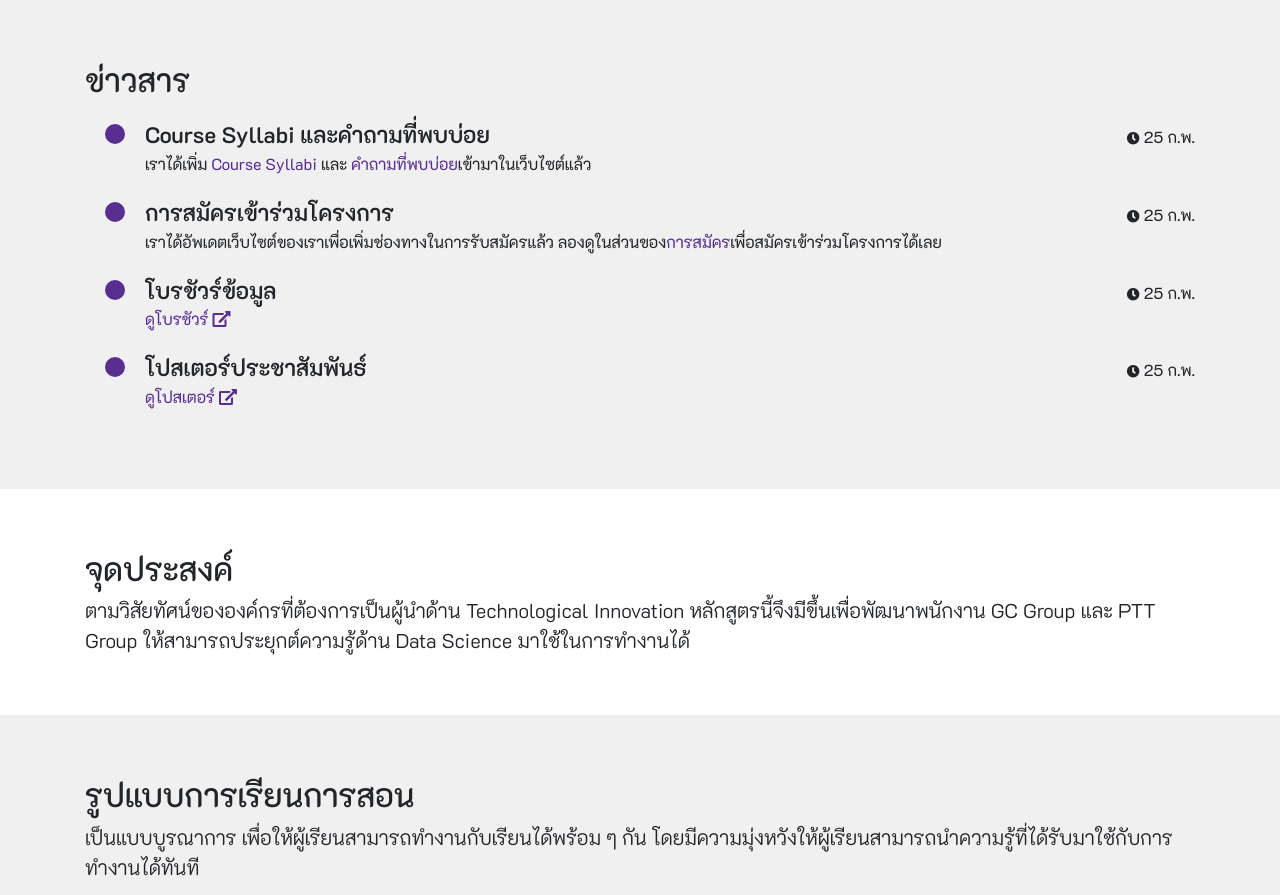
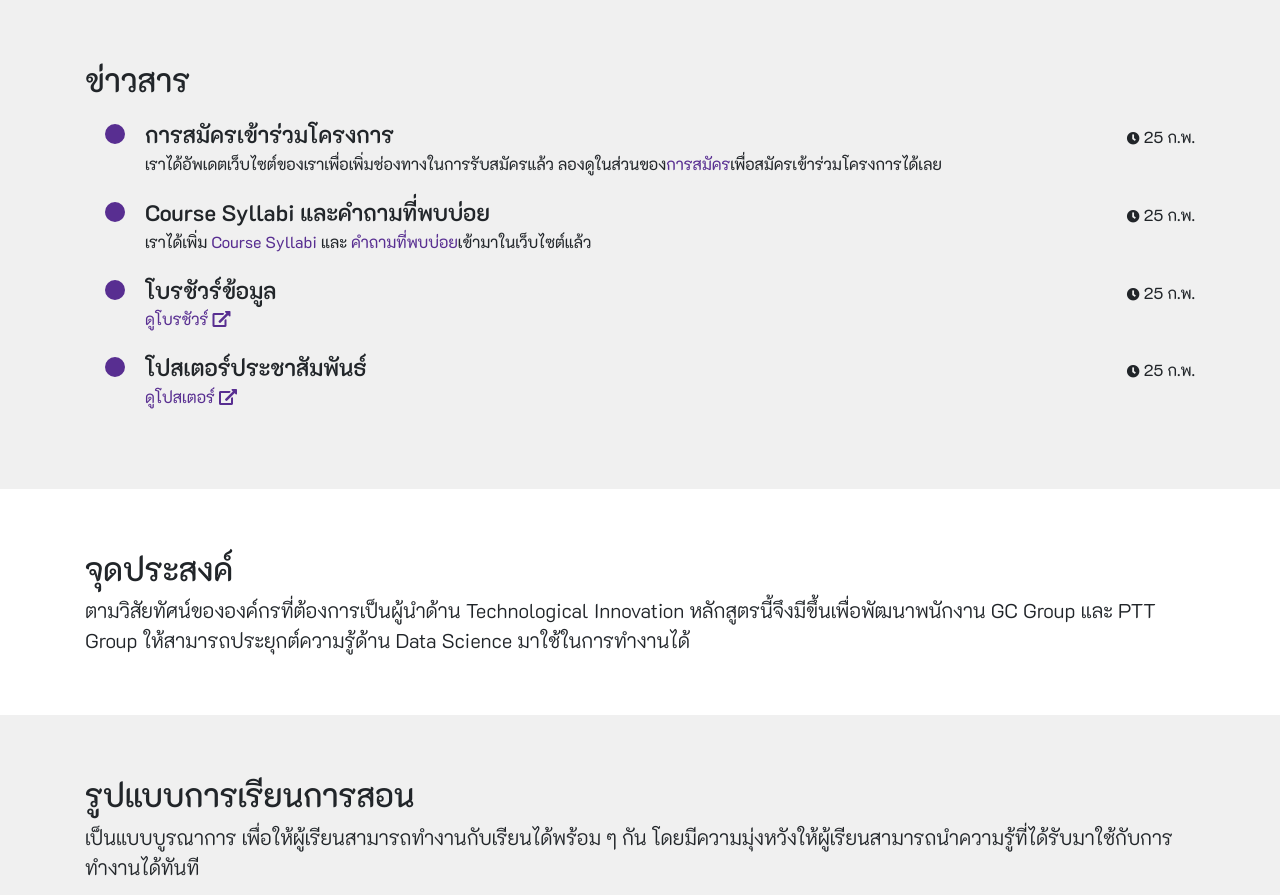
Before and after one commit to gc-vistec/gc-vistec.github.io, a Vue app: page / in a window 1280 px wide. Shown: the part 800-1695 px from the top of the page. Built offline with nearby package versions, Linux system fonts and the light colour scheme; what vue-scrollactive would draw is missing.

Commit message:
Reorder news section (per client suggestion)

```diff
--- a/src/components/Home/News.vue
+++ b/src/components/Home/News.vue
@@ -22,13 +22,13 @@ export default {
     return {
       announcements: [
         {
-          title: 'Course Syllabi และคำถามที่พบบ่อย',
-          content: 'เราได้เพิ่ม <a href="#curriculum">Course Syllabi</a> และ <a href="#contact">คำถามที่พบบ่อย</a>เข้ามาในเว็บไซต์แล้ว',
+          title: 'การสมัครเข้าร่วมโครงการ',
+          content: 'เราได้อัพเดตเว็บไซต์ของเราเพื่อเพิ่มช่องทางในการรับสมัครแล้ว ลองดูในส่วนของ<a href="#application">การสมัคร</a>เพื่อสมัครเข้าร่วมโครงการได้เลย',
           datetime: '25 ก.พ.'
         },
         {
-          title: 'การสมัครเข้าร่วมโครงการ',
-          content: 'เราได้อัพเดตเว็บไซต์ของเราเพื่อเพิ่มช่องทางในการรับสมัครแล้ว ลองดูในส่วนของ<a href="#application">การสมัคร</a>เพื่อสมัครเข้าร่วมโครงการได้เลย',
+          title: 'Course Syllabi และคำถามที่พบบ่อย',
+          content: 'เราได้เพิ่ม <a href="#curriculum">Course Syllabi</a> และ <a href="#contact">คำถามที่พบบ่อย</a>เข้ามาในเว็บไซต์แล้ว',
           datetime: '25 ก.พ.'
         },
         {
```
